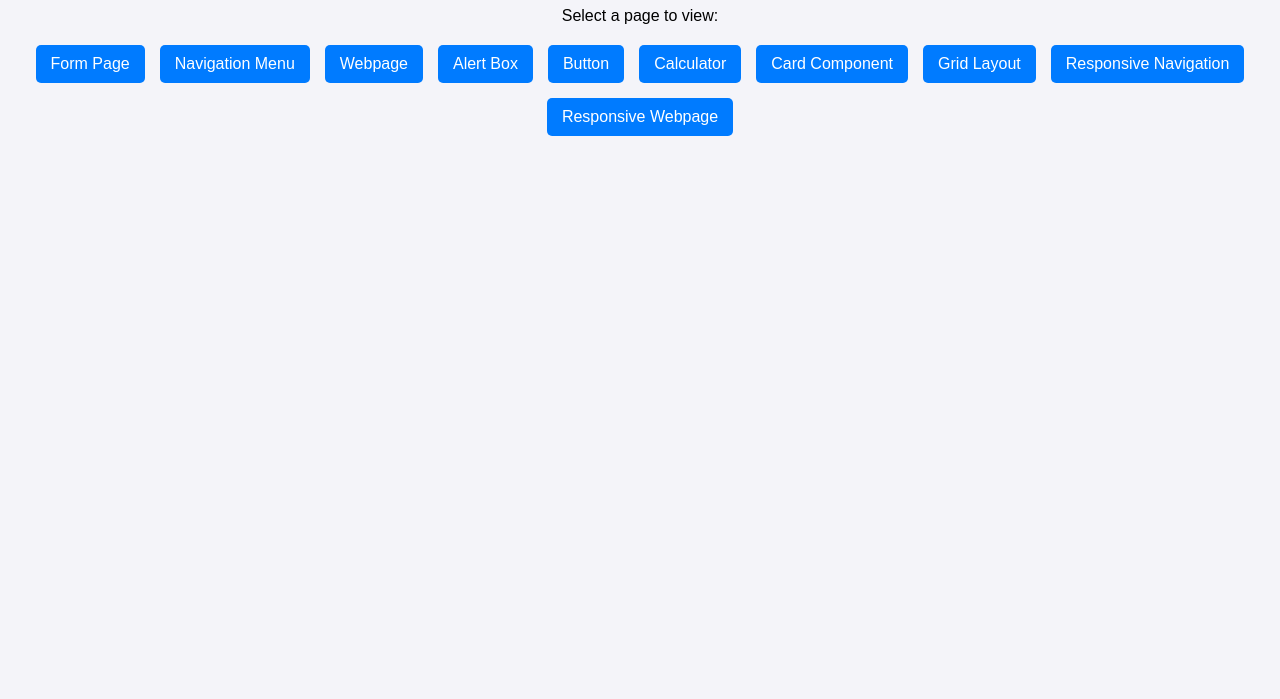
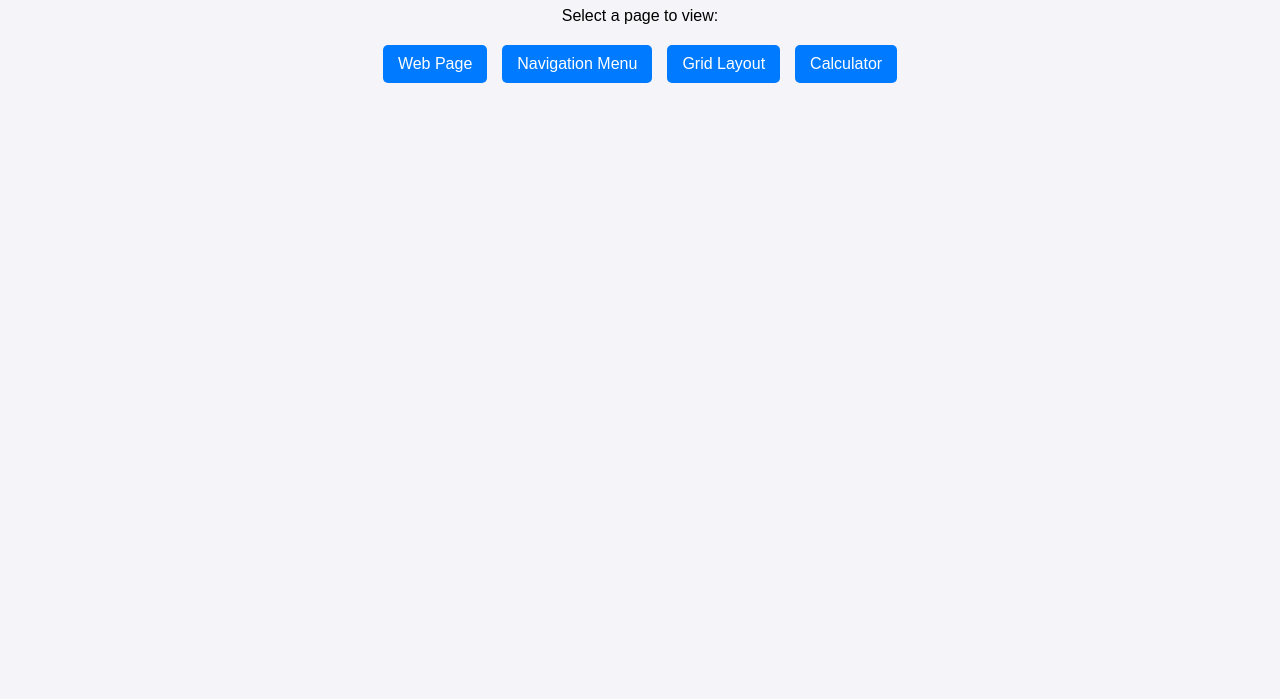
Before and after one commit to Subhasmita07Sahoo/Internship-Task-Preview, a plain HTML site: page index.html in a window 1280 px wide. Shown: the part 101-800 px from the top of the page. Drawn offline with Linux system fonts and the light colour scheme.

Commit message:
final commit

```diff
--- a/index.html
+++ b/index.html
@@ -40,19 +40,14 @@
   <p>Select a page to view:</p>
   <div class="container">
     <!-- Level-1 Task-1 -->
-    <a href="./Level-1/Task-1/form.html" class="link-button">Form Page</a>
+    <a href="./Level-1/Task-1/webpage.html" class="link-button">Web Page</a>
     <a href="./Level-1/Task-1/navigation.html" class="link-button">Navigation Menu</a>
-    <a href="./Level-1/Task-1/webpage.html" class="link-button">Webpage</a>
+
+    <!-- Level-2 Task-1 -->
+    <a href="./Level-2/Task-1/grid.html" class="link-button">Grid Layout</a>
     <!-- Level-1 Task-2 -->
-    <a href="./Level-1/Task-2/alertbox.html" class="link-button">Alert Box</a>
-    <a href="./Level-1/Task-2/button.html" class="link-button">Button</a>
     <a href="./Level-1/Task-2/calculator.html" class="link-button">Calculator</a>
-    <!-- Level-2 Task-1 -->
-    <a href="./Level-2/Task-1/card.html" class="link-button">Card Component</a>
-    <a href="./Level-2/Task-1/grid.html" class="link-button">Grid Layout</a>
-    <!-- Level-2 Task-2 -->
-    <a href="./Level-2/Task-2/navigation_menu.html" class="link-button">Responsive Navigation</a>
-    <a href="./Level-2/Task-2/responsive_webpage.html" class="link-button">Responsive Webpage</a>
+
   </div>
 </body>
 </html>
```
Also changed, not shown: Level-1/Task-1/webpage.html (+1 -1 lines), Level-1/Task-2/calculator.html (+0 -3 lines).
